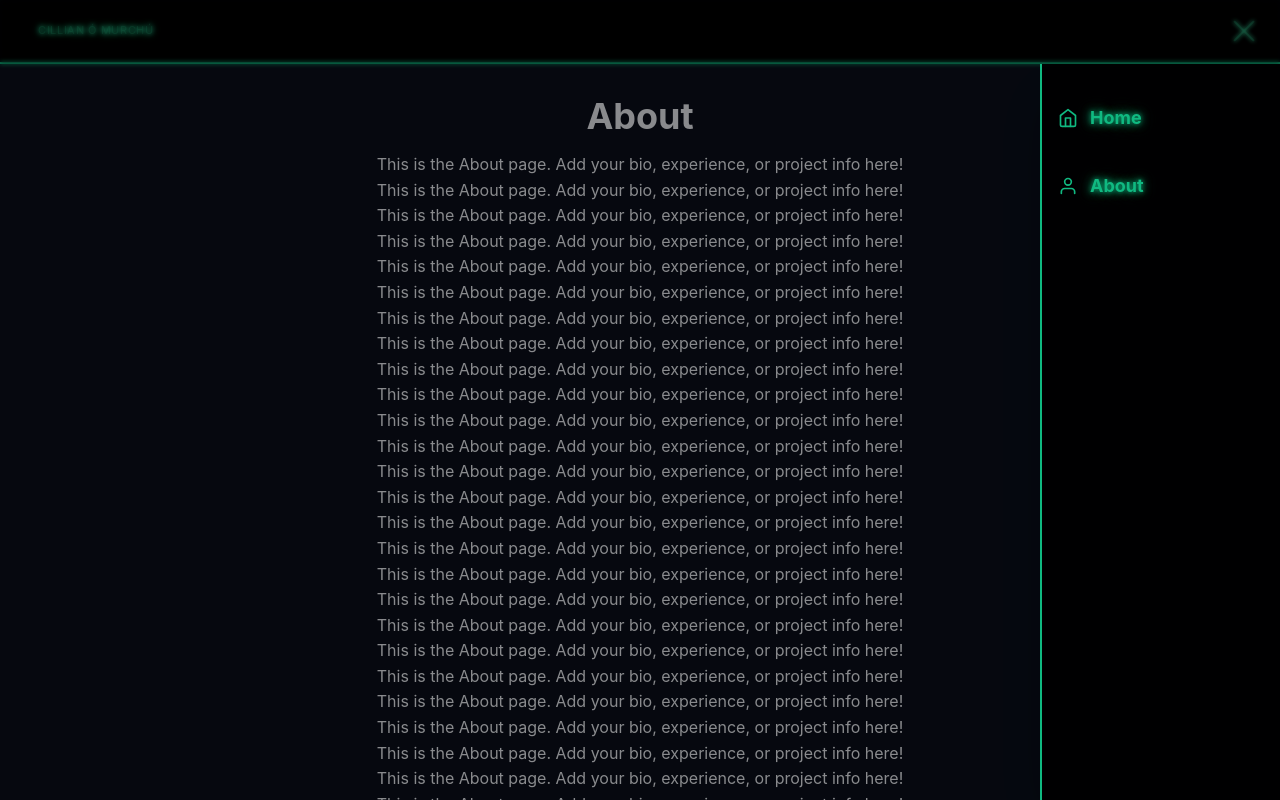
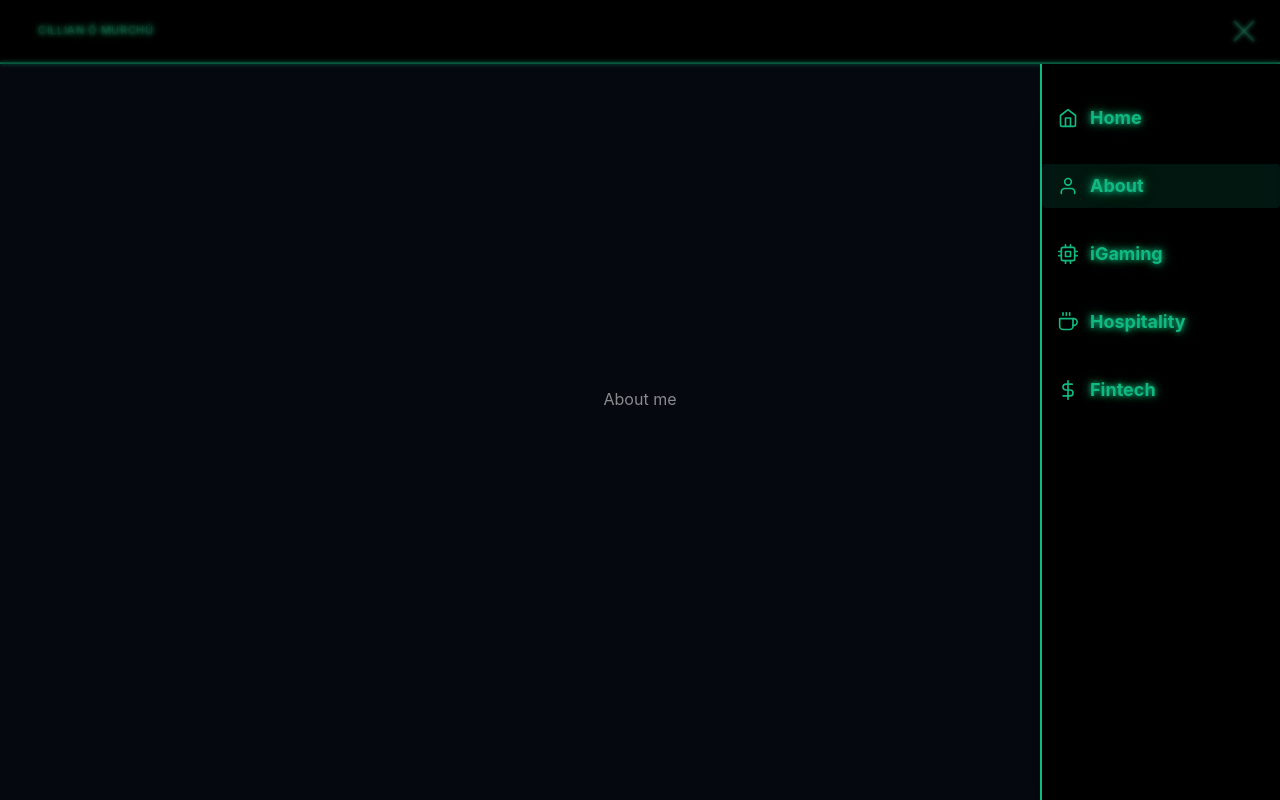
Before and after one commit to CillianOMurchu/portfolio, a React (Vite) app: page /about in a window 1280 px wide. Both pictures are taken after a click on the button "Open menu". Shown: the top 800 px of the page. Built offline with nearby package versions, Linux system fonts and the light colour scheme.

Commit message:
add current page indication

```diff
--- a/src/components/app/About.tsx
+++ b/src/components/app/About.tsx
@@ -2,74 +2,7 @@ import React from "react";
 
 const About: React.FC = () => (
   <div className="min-h-screen pt-16 pb-16 flex flex-col items-center justify-center">
-    <div className="p-8 text-center">
-      <h1 className="text-4xl font-bold mb-4">About</h1>
-      <p>This is the About page. Add your bio, experience, or project info here!</p>
-      <p>This is the About page. Add your bio, experience, or project info here!</p>
-      <p>This is the About page. Add your bio, experience, or project info here!</p>
-      <p>This is the About page. Add your bio, experience, or project info here!</p>
-      <p>This is the About page. Add your bio, experience, or project info here!</p>
-      <p>This is the About page. Add your bio, experience, or project info here!</p>
-      <p>This is the About page. Add your bio, experience, or project info here!</p>
-      <p>This is the About page. Add your bio, experience, or project info here!</p>
-      <p>This is the About page. Add your bio, experience, or project info here!</p> <p>This is the About page. Add your bio, experience, or project info here!</p>
-      <p>This is the About page. Add your bio, experience, or project info here!</p>
-      <p>This is the About page. Add your bio, experience, or project info here!</p>
-      <p>This is the About page. Add your bio, experience, or project info here!</p>
-      <p>This is the About page. Add your bio, experience, or project info here!</p>
-      <p>This is the About page. Add your bio, experience, or project info here!</p>
-      <p>This is the About page. Add your bio, experience, or project info here!</p>
-      <p>This is the About page. Add your bio, experience, or project info here!</p>
-      <p>This is the About page. Add your bio, experience, or project info here!</p> <p>This is the About page. Add your bio, experience, or project info here!</p>
-      <p>This is the About page. Add your bio, experience, or project info here!</p>
-      <p>This is the About page. Add your bio, experience, or project info here!</p>
-      <p>This is the About page. Add your bio, experience, or project info here!</p>
-      <p>This is the About page. Add your bio, experience, or project info here!</p>
-      <p>This is the About page. Add your bio, experience, or project info here!</p>
-      <p>This is the About page. Add your bio, experience, or project info here!</p>
-      <p>This is the About page. Add your bio, experience, or project info here!</p>
-      <p>This is the About page. Add your bio, experience, or project info here!</p> <p>This is the About page. Add your bio, experience, or project info here!</p>
-      <p>This is the About page. Add your bio, experience, or project info here!</p>
-      <p>This is the About page. Add your bio, experience, or project info here!</p>
-      <p>This is the About page. Add your bio, experience, or project info here!</p>
-      <p>This is the About page. Add your bio, experience, or project info here!</p>
-      <p>This is the About page. Add your bio, experience, or project info here!</p>
-      <p>This is the About page. Add your bio, experience, or project info here!</p>
-      <p>This is the About page. Add your bio, experience, or project info here!</p>
-      <p>This is the About page. Add your bio, experience, or project info here!</p> <p>This is the About page. Add your bio, experience, or project info here!</p>
-      <p>This is the About page. Add your bio, experience, or project info here!</p>
-      <p>This is the About page. Add your bio, experience, or project info here!</p>
-      <p>This is the About page. Add your bio, experience, or project info here!</p>
-      <p>This is the About page. Add your bio, experience, or project info here!</p>
-      <p>This is the About page. Add your bio, experience, or project info here!</p>
-      <p>This is the About page. Add your bio, experience, or project info here!</p>
-      <p>This is the About page. Add your bio, experience, or project info here!</p>
-      <p>This is the About page. Add your bio, experience, or project info here!</p> <p>This is the About page. Add your bio, experience, or project info here!</p>
-      <p>This is the About page. Add your bio, experience, or project info here!</p>
-      <p>This is the About page. Add your bio, experience, or project info here!</p>
-      <p>This is the About page. Add your bio, experience, or project info here!</p>
-      <p>This is the About page. Add your bio, experience, or project info here!</p>
-      <p>This is the About page. Add your bio, experience, or project info here!</p>
-      <p>This is the About page. Add your bio, experience, or project info here!</p>
-      <p>This is the About page. Add your bio, experience, or project info here!</p>
-      <p>This is the About page. Add your bio, experience, or project info here!</p> <p>This is the About page. Add your bio, experience, or project info here!</p>
-      <p>This is the About page. Add your bio, experience, or project info here!</p>
-      <p>This is the About page. Add your bio, experience, or project info here!</p>
-      <p>This is the About page. Add your bio, experience, or project info here!</p>
-      <p>This is the About page. Add your bio, experience, or project info here!</p>
-      <p>This is the About page. Add your bio, experience, or project info here!</p>
-      <p>This is the About page. Add your bio, experience, or project info here!</p>
-      <p>This is the About page. Add your bio, experience, or project info here!</p>
-      <p>This is the About page. Add your bio, experience, or project info here!</p> <p>This is the About page. Add your bio, experience, or project info here!</p>
-      <p>This is the About page. Add your bio, experience, or project info here!</p>
-      <p>This is the About page. Add your bio, experience, or project info here!</p>
-      <p>This is the About page. Add your bio, experience, or project info here!</p>
-      <p>This is the About page. Add your bio, experience, or project info here!</p>
-      <p>This is the About page. Add your bio, experience, or project info here!</p>
-      <p>This is the About page. Add your bio, experience, or project info here!</p>
-      <p>This is the About page. Add your bio, experience, or project info here!</p>
-      <p>This is the About page. Add your bio, experience, or project info here!</p>
-    </div>
+    About me
   </div>
 );
 
--- a/src/components/navigation/MobileMenuPanel.tsx
+++ b/src/components/navigation/MobileMenuPanel.tsx
@@ -1,7 +1,8 @@
 import React from "react";
 import { motion } from "framer-motion";
-import { FiHome, FiUser } from "react-icons/fi";
+import { FiHome, FiUser, FiDollarSign, FiCoffee, FiCpu } from "react-icons/fi";
 import { NavMenuItem } from "./NavMenuItem";
+import { useLocation } from "react-router-dom";
 
 interface MobileMenuPanelProps {
   isOpen: boolean;
@@ -12,6 +13,8 @@ export const MobileMenuPanel: React.FC<MobileMenuPanelProps> = ({
   isOpen,
   onClose,
 }) => {
+  const location = useLocation();
+  const currentPage = location.pathname;
   return (
     <>
       {isOpen && (
@@ -31,11 +34,20 @@ export const MobileMenuPanel: React.FC<MobileMenuPanelProps> = ({
             onClick={(e) => e.stopPropagation()}
           >
             <nav className="flex flex-col gap-6 mt-8">
-              <NavMenuItem href="/" icon={FiHome} onNavigate={onClose}>
+              <NavMenuItem href="/" icon={FiHome} onNavigate={onClose} selected={currentPage === "/"}>
                 Home
               </NavMenuItem>
-              <NavMenuItem href="/about" icon={FiUser} onNavigate={onClose}>
+              <NavMenuItem href="/about" icon={FiUser} onNavigate={onClose} selected={currentPage === "/about"}>
                 About
+              </NavMenuItem>
+              <NavMenuItem href="/igaming" icon={FiCpu} onNavigate={onClose} selected={currentPage === "/igaming"}>
+                iGaming
+              </NavMenuItem>
+              <NavMenuItem href="/hospitality" icon={FiCoffee} onNavigate={onClose} selected={currentPage === "/hospitality"}>
+                Hospitality
+              </NavMenuItem>
+              <NavMenuItem href="/fintech" icon={FiDollarSign} onNavigate={onClose} selected={currentPage === "/fintech"}>
+                Fintech
               </NavMenuItem>
             </nav>
           </motion.div>
--- a/src/components/navigation/NavMenuItem.tsx
+++ b/src/components/navigation/NavMenuItem.tsx
@@ -7,9 +7,10 @@ interface NavMenuItemProps {
   icon: IconType;
   children: React.ReactNode;
   onNavigate?: () => void;
+  selected?: boolean;
 }
 
-export const NavMenuItem: React.FC<NavMenuItemProps> = ({ href, icon: Icon, children, onNavigate }) => {
+export function NavMenuItem({ href, icon: Icon, children, onNavigate, selected }: NavMenuItemProps) {
   const navigate = useNavigate();
   const handleClick = (e: React.MouseEvent<HTMLAnchorElement>) => {
     e.preventDefault();
@@ -19,11 +20,15 @@ export const NavMenuItem: React.FC<NavMenuItemProps> = ({ href, icon: Icon, chil
   return (
     <a
       href={href}
-      className="flex items-center gap-3 text-emerald-400 neon text-lg font-bold px-4 py-2 rounded hover:bg-emerald-900/30 transition-colors"
+      className={`flex items-center gap-3 text-emerald-400 neon text-lg font-bold px-4 py-2 rounded transition-colors
+        hover:bg-emerald-900/30
+        ${Icon ? "" : "pl-8"}
+        ${selected ? "bg-emerald-900/20 shadow-inner" : ""}`}
       onClick={handleClick}
+      style={selected ? { background: "rgba(16,185,129,0.12)" } : {}}
     >
       <Icon className="w-5 h-5" />
       {children}
     </a>
   );
-};
+}
```
